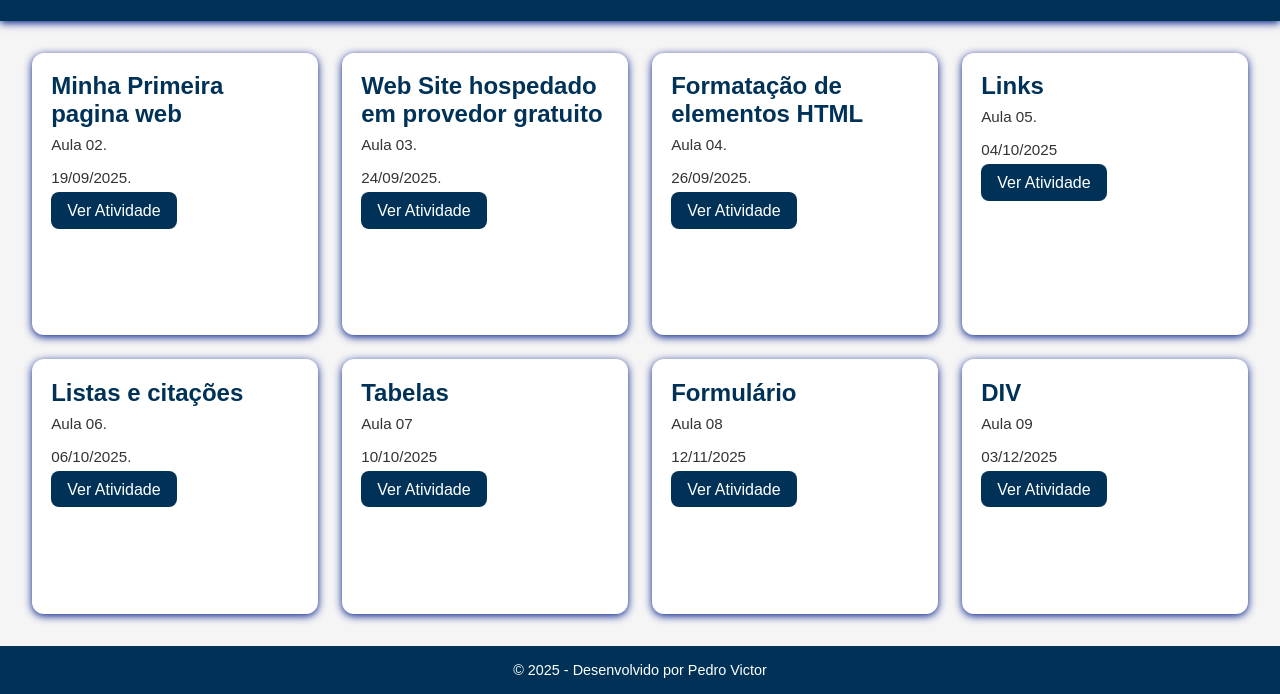
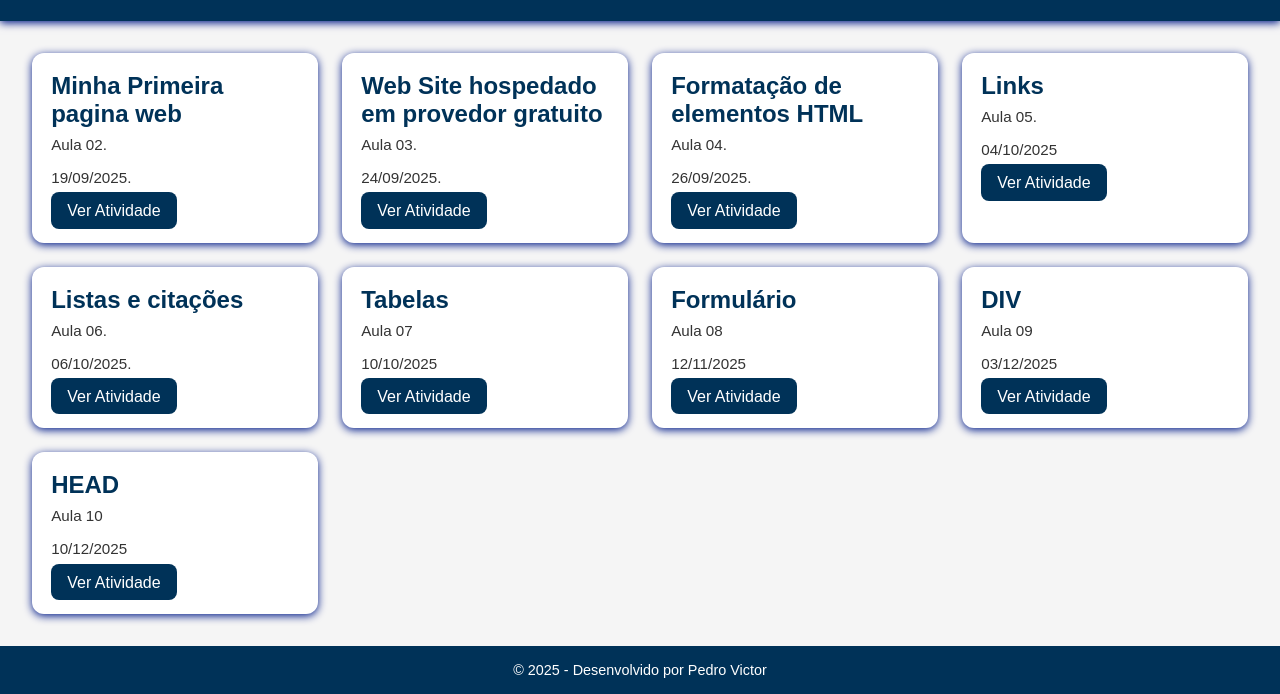
Before and after one commit to Pedro-Xs/meus-projetos, a plain HTML site: page index.html in a window 1280 px wide. Shown: the part 106-800 px from the top of the page. Drawn offline with Linux system fonts and the light colour scheme.

Commit message:
Add new project card for 'HEAD'
Added a new project card for 'HEAD' with details.

```diff
--- a/index.html
+++ b/index.html
@@ -74,6 +74,12 @@
       <a href="https://pedro-xs.github.io/DIV/" target="_blank">Ver Atividade</a>
     </div>
 
+    <div class="project-card">
+      <h2>HEAD</h2>
+      <p>Aula 10</p>
+      <p>10/12/2025</p>
+      <a href="https://pedro-xs.github.io/DIV/" target="_blank">Ver Atividade</a>
+    </div>
 
 
   </main>
```
